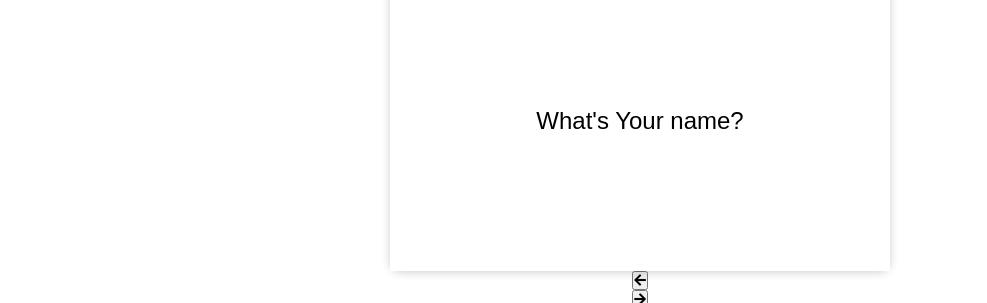
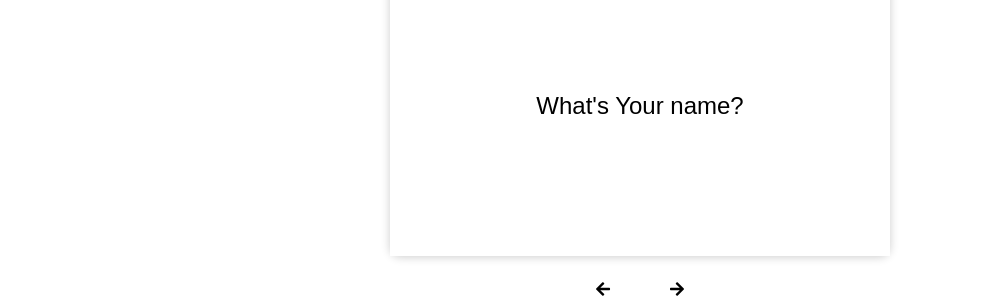
Before and after one commit to dev2theworld/memory_cards, a plain HTML site: page index.html in a window 1280 px wide. Shown: the part 195-498 px from the top of the page, without its empty margins (0-987 px from the left). Drawn offline with Linux system fonts and the light colour scheme; a web font is replaced by a local one.

Commit message:
CSS - navigation styled

```diff
--- a/css/main.css
+++ b/css/main.css
@@ -139,3 +139,19 @@ h1 button {
   font-size: 16px;
   color: #ccc;
 }
+
+.navigation {
+  display: flex;
+  margin: 25px 0;
+}
+
+.navigation .nav-button {
+  border: none;
+  background-color: transparent;
+  cursor: pointer;
+  font-size: 16px;
+}
+
+.navigation p {
+  margin: 0 30px;
+}
```
